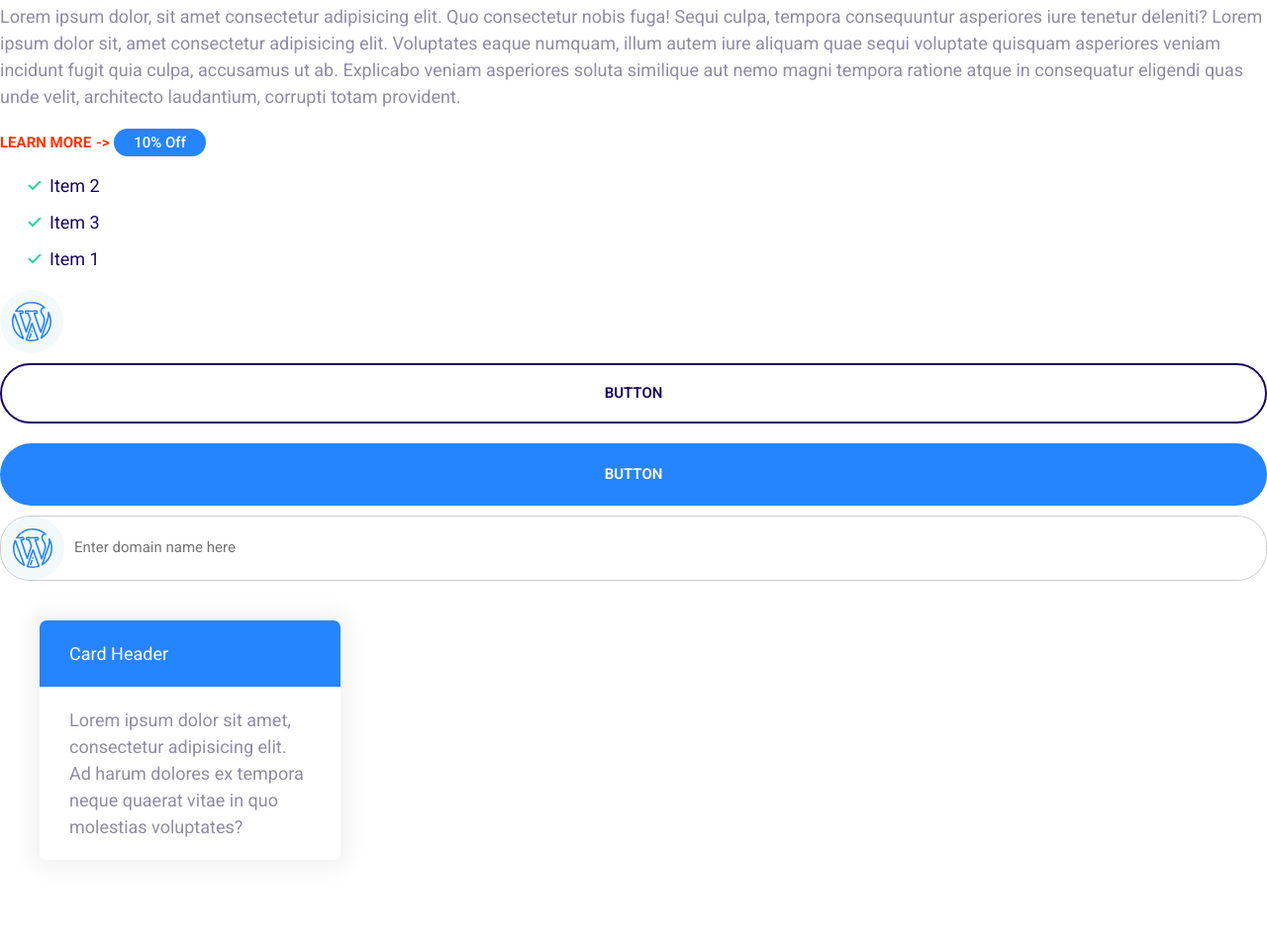
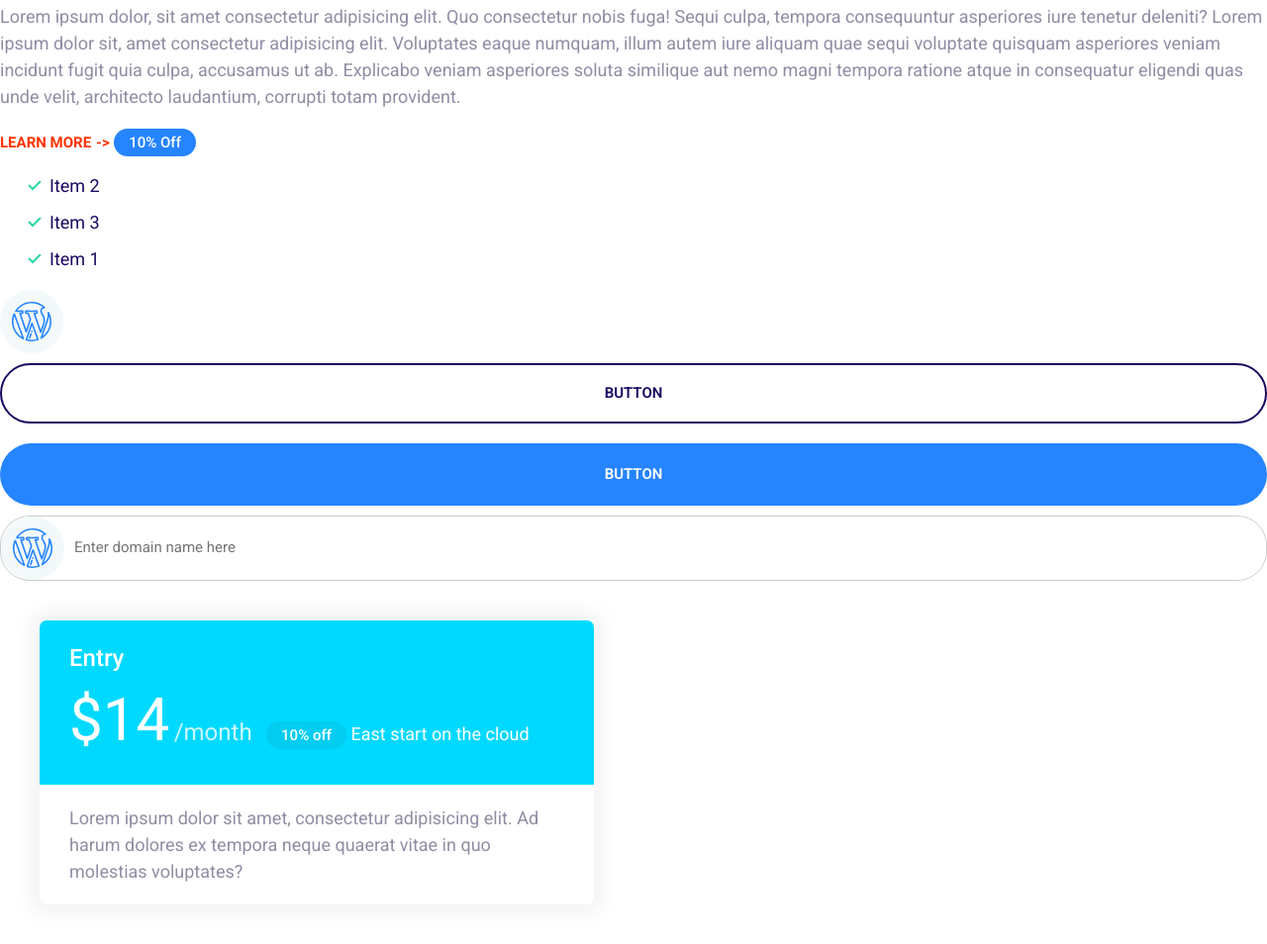
Before and after one commit to ializafar/ializafar.github.io, a plain HTML site: page index.html in a window 1280 px wide. Shown: the part 334-1288 px from the top of the page at 99% size. Before the commit the page ends 1243 px from the top, so only its background shows below. Drawn offline with Linux system fonts and the light colour scheme.

Commit message:
no message

```diff
--- a/css/style.css
+++ b/css/style.css
@@ -111,6 +111,7 @@ a {
 
 .badge--small {
     font-size: 1.6rem;
+    padding: 0.5rem 1.5rem;
 }
 
 @media screen and (min-width: 1024px) {
@@ -281,3 +282,26 @@ a {
     background: var(--color-secondary);
     color: white;
 }
+
+/* Plans */
+
+.plan__name {
+    color: white;
+    margin: 0;
+    font-weight: 500;
+    font-size: 2.4rem;
+}
+.plan__price {
+    font-size: 6rem;
+}
+
+.plan__billing-cycle {
+    font-size: 2.4rem;
+    font-weight: 300;
+    opacity: 0.8;
+    margin-right: 1rem;
+}
+
+.card--secondary .badge--secondary {
+    background: #02cdf1;
+}
--- a/index.html
+++ b/index.html
@@ -54,13 +54,25 @@
                 placeholder="Enter domain name here"
             />
         </div>
-        <div style="width: 30%; padding: 4rem">
-            <div class="card card--primary">
-                <header class="card__header">Card Header</header>
-                <div class="card__body">
-                    Lorem ipsum dolor sit amet, consectetur adipisicing elit. Ad
-                    harum dolores ex tempora neque quaerat vitae in quo
-                    molestias voluptates?
+        <div style="width: 50%; padding: 4rem">
+            <div class="plan">
+                <div class="card card--secondary">
+                    <header class="card__header">
+                        <h3 class="plan__name">Entry</h3>
+                        <span class="plan__price">$14</span>
+                        <span class="plan__billing-cycle">/month</span>
+                        <span class="badge badge--secondary badge--small"
+                            >10% off</span
+                        >
+                        <span class="plan__description">
+                            East start on the cloud
+                        </span>
+                    </header>
+                    <div class="card__body">
+                        Lorem ipsum dolor sit amet, consectetur adipisicing
+                        elit. Ad harum dolores ex tempora neque quaerat vitae in
+                        quo molestias voluptates?
+                    </div>
                 </div>
             </div>
         </div>
```
